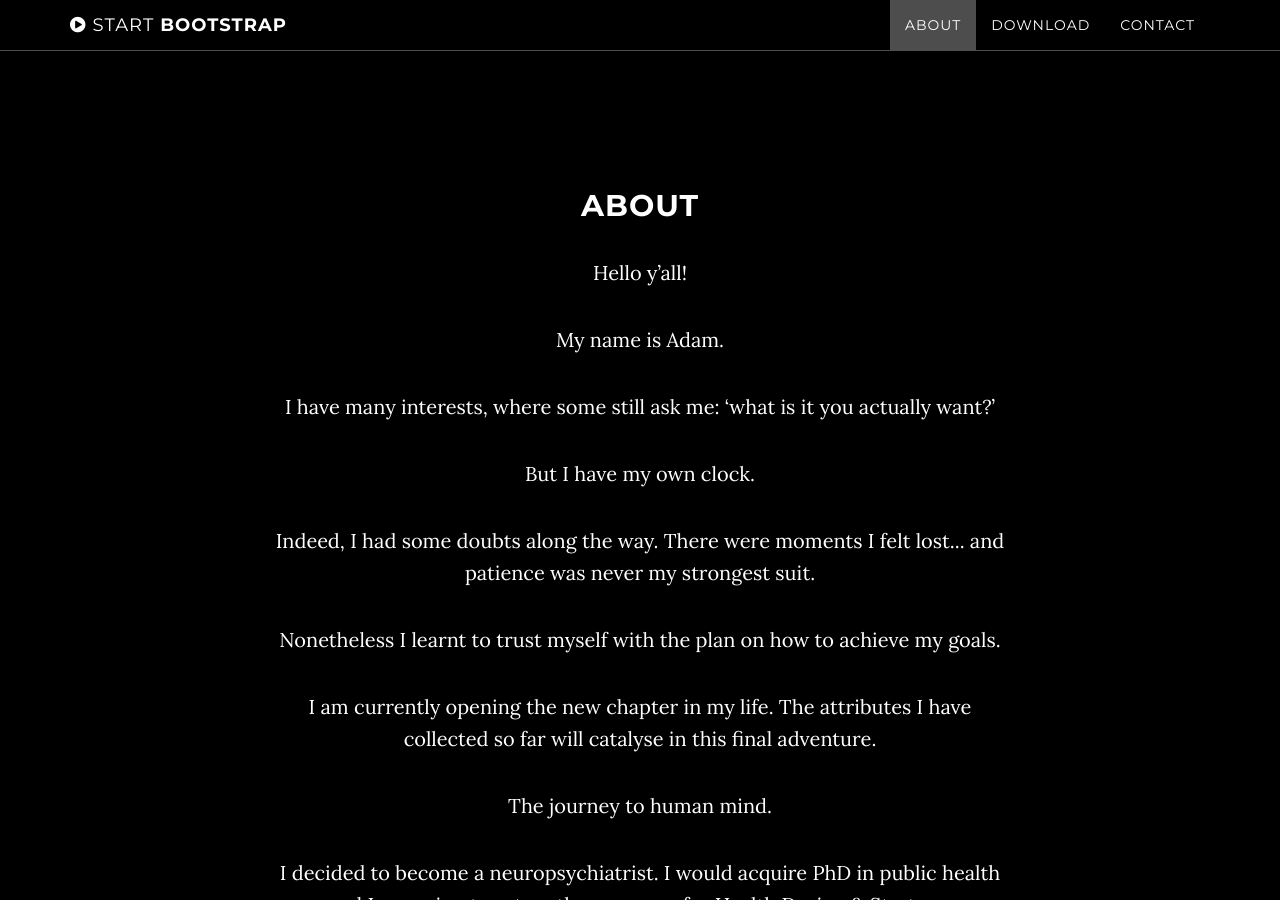
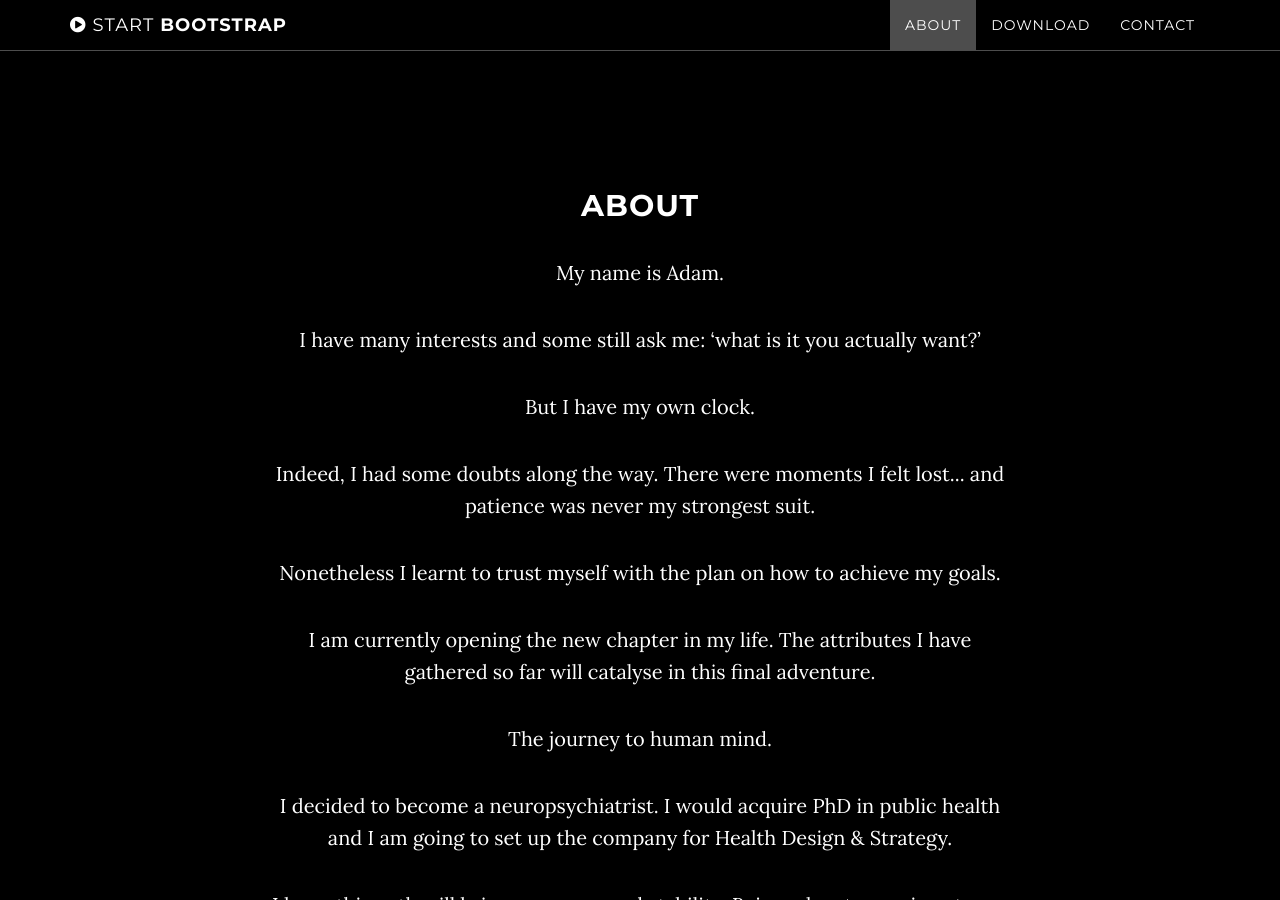
Before and after one commit to kozload/kozload.github.io, a Jekyll site: the page built from index.html, in a window 1280 px wide and 900 px high, scrolled down 911 px. Built offline with Jekyll 4.4.1, drawn with Linux system fonts in a browser that asks for light colours.

Commit message:
Update about.html

```diff
--- a/_includes/about.html
+++ b/_includes/about.html
@@ -3,13 +3,12 @@
         <div class="row">
             <div class="col-lg-8 col-lg-offset-2">
                 <h2>About</h2>
-                <p>Hello y’all!</p>
                 <p>My name is Adam.</p>
-                <p>I have many interests, where some still ask me: ‘what is it you actually want?’</p>
+                <p>I have many interests and some still ask me: ‘what is it you actually want?’</p>
                 <p>But I have my own clock.</p>
                 <p>Indeed, I had some doubts along the way. There were moments I felt lost... and patience was never my strongest suit.</p>
                 <p>Nonetheless I learnt to trust myself with the plan on how to achieve my goals.</p>
-                <p>I am currently opening the new chapter in my life. The attributes I have collected so far will catalyse in this final adventure.</p>
+                <p>I am currently opening the new chapter in my life. The attributes I have gathered so far will catalyse in this final adventure.</p>
                 <p>The journey to human mind.</p>
                 <p>I decided to become a neuropsychiatrist. I would acquire PhD in public health and I am going to set up the company for Health Design & Strategy.</p>
                 <p>I hope this path will bring me peace and stability. Being adventurous is not very lucrative and the constant changes give heartbreaks.</p>
```
